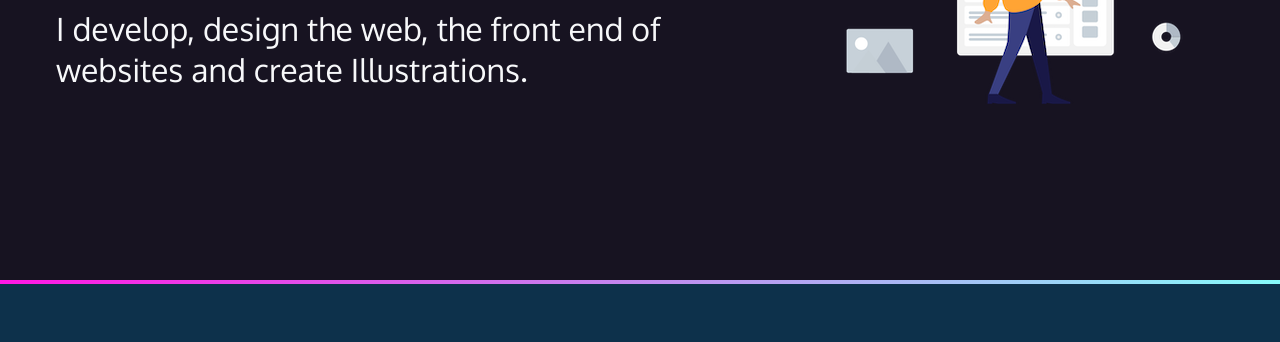
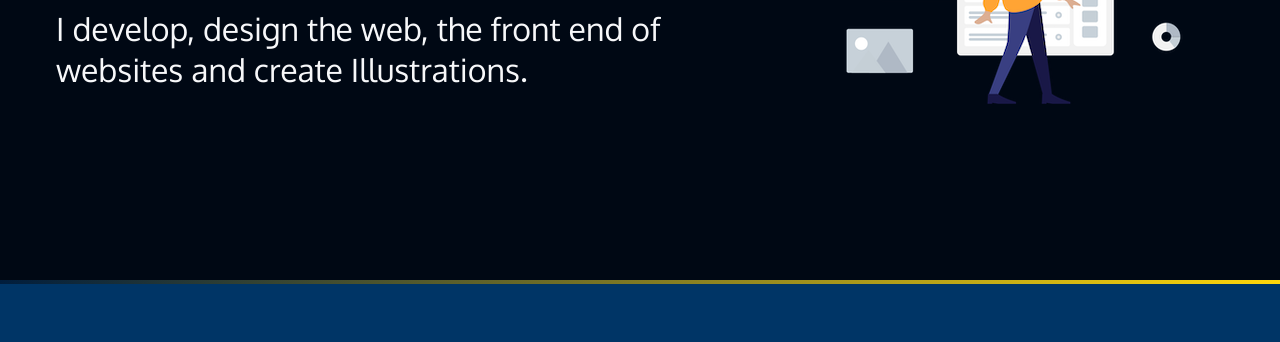
Before and after one commit to charanGIT06/myportfolio, a plain HTML site: page index.html in a window 1280 px wide. Shown: the part 338-680 px from the top of the page. Drawn offline with nearby package versions, Linux system fonts and the light colour scheme; a web font is replaced by a local one.

Commit message:
new-style-sheet

```diff
--- a/css/style-1.css
+++ b/css/style-1.css
@@ -1,10 +1,10 @@
 :root {
-    --black: #283618;
-    --dkblue: #606c38;
-    --plum: #4b0d49;
-    --hotmag: #ff17e4;
-    --magenta: #e310cb;
-    --aqua: #86fbfb;
+    --black: #000814;
+    --dkblue: #003566;
+    --plum: #ffc300;
+    --hotmag: #ffd60a;
+    --magenta: #ffc300;
+    --aqua: #ffc300;
     --white: #f7f8fa;
     --font-size: 1.3rem;
     --mono: "Oxygen mono", monospace;
@@ -67,7 +67,7 @@
         background-color: var(--dkblue);
     }
     .gradient {
-        background: linear-gradient(90deg, rgba(255,23,228,1) 0%, rgba(134,251,251,1) 100%);
+        background: linear-gradient(90deg, rgba(0,29,61,1) 0%, rgba(255,214,10,1) 100%);
         height: 4px;
     }
 
@@ -102,6 +102,7 @@
 
     /* Contact Section */
     #contact {
+        color: var(--black);
         width: 400px;
         text-align: center;
         margin: 0 auto;
@@ -109,6 +110,13 @@
     }
     #contact p:last-child {
         margin-top: 3rem;
+    }
+    #contact .button {
+        background-color: var(--dkblue);
+        color: var(--aqua);
+    }
+    #contact .button:hover {
+        background-color: var(--black);
     }
 
     /* navbar */
@@ -162,11 +170,11 @@
         padding: 0.5rem;
         border-radius: 5px;
         font-family: var(--mono);
-        color: var(--white);
+        color: var(--black);
         text-decoration: none;
     }
     .button:hover {
-        color: var(--white);
+        color: var(--black);
         background-color: var(--hotmag);
     }
     footer {
--- a/index.html
+++ b/index.html
@@ -18,7 +18,7 @@
     <!-- Font-Awesome-icons -->
     <script src="https://kit.fontawesome.com/b9574660c8.js" crossorigin="anonymous"></script>
 
-    <link rel="stylesheet" href="css/style.css">
+    <link rel="stylesheet" href="css/style-1.css">
 </head>
 <body>
     <nav>
```
